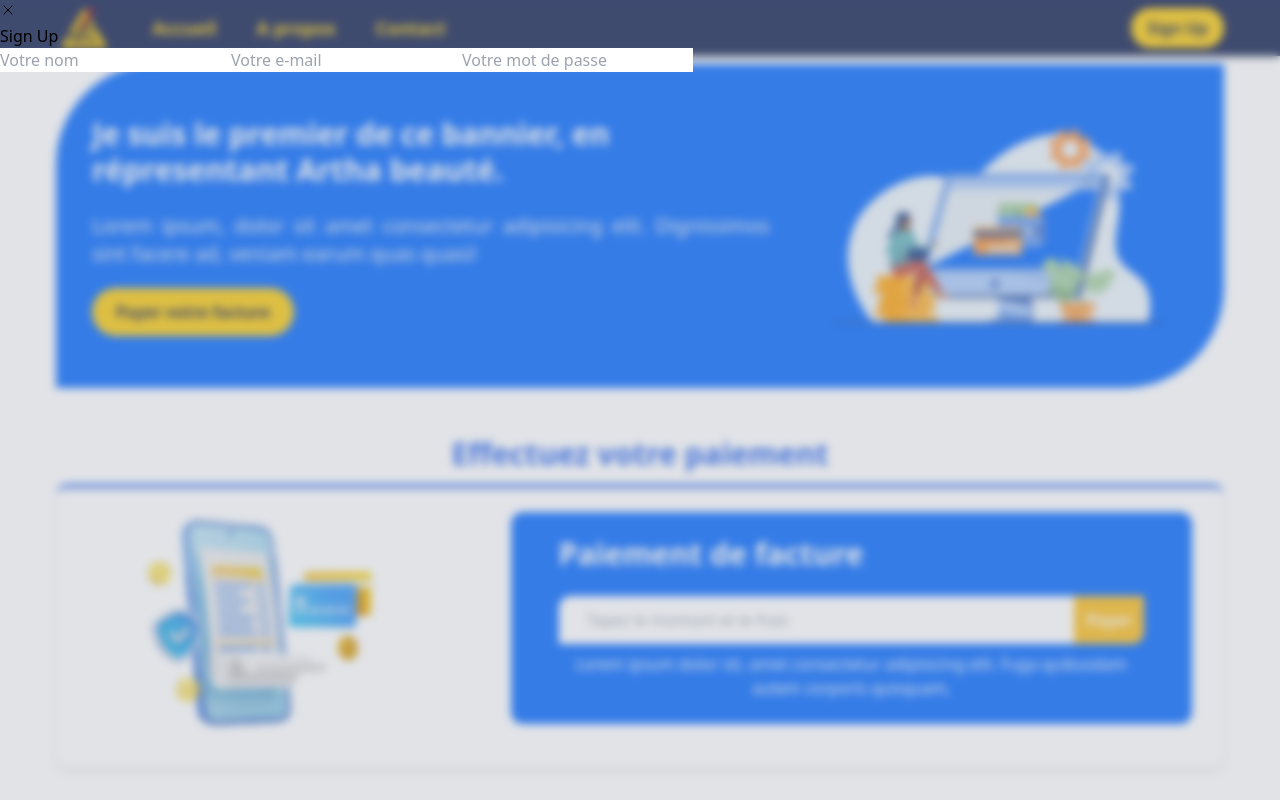
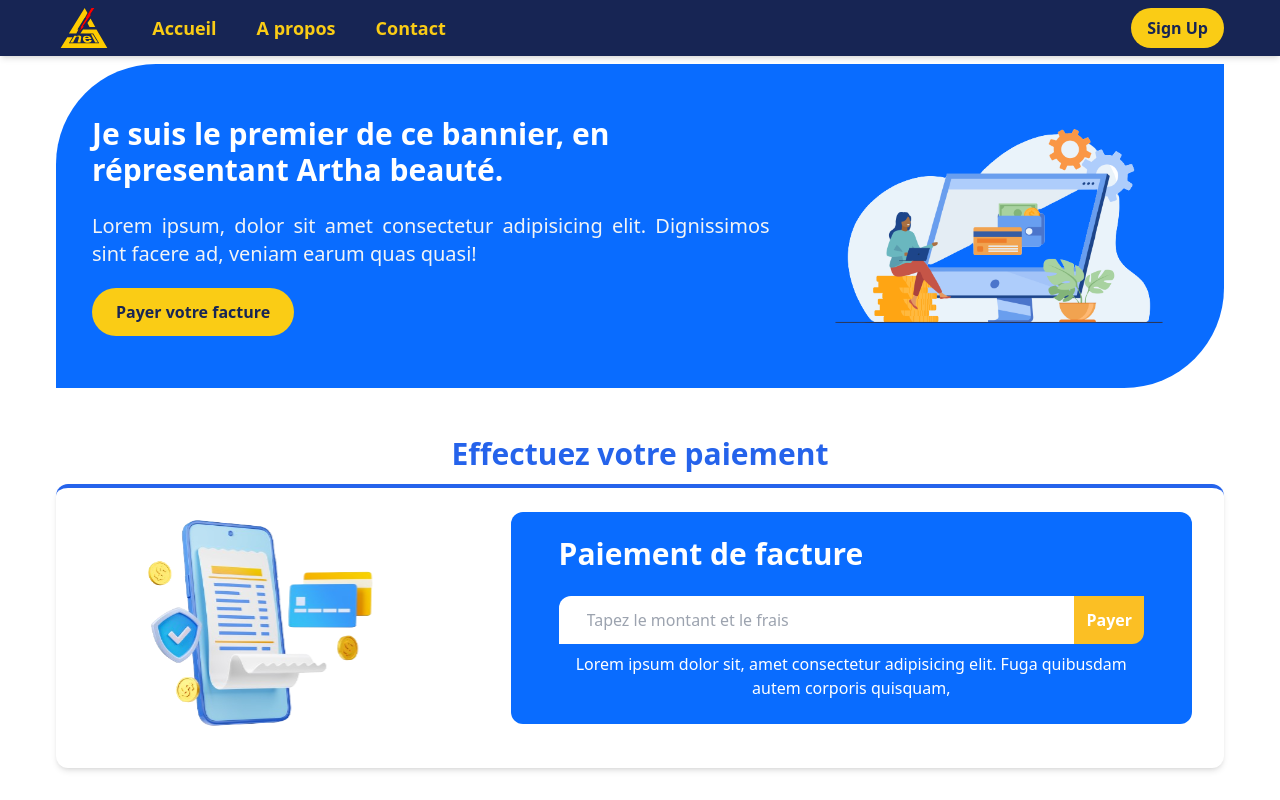
Before and after one commit to rovertnet/app_transact, a React (Vite) app: page / in a window 1280 px wide. Built offline with nearby package versions, Linux system fonts and the light colour scheme.

Commit message:
update the component Modal end

```diff
--- a/src/composants/header/Navbar.jsx
+++ b/src/composants/header/Navbar.jsx
@@ -5,6 +5,7 @@ import { HiOutlineXMark } from "react-icons/hi2";
 import Modal from "./modal/Modal";
 
 function Navbar() {
+  const [ showModal, setShowModal ] = useState(false)
   const [showMenu, setShowMenu] = useState(false);
   const toggleMenu = () => {
     setShowMenu(!showMenu);
@@ -40,7 +41,10 @@ function Navbar() {
             </ul>
           </div>
           <div className=" space-x-12 hidden md:flex items-center">
-            <button className=" bg-yellow-400 py-2 px-4 text-base font-semibold translate-all duration-300 rounded-3xl text-blue-950 hover:border-2 hover:border-purple-500 hover:text-purple-500 hover:bg-white">
+            <button
+              onClick={() => setShowModal(true)}
+              className=" bg-yellow-400 py-2 px-4 text-base font-semibold translate-all duration-300 rounded-3xl text-blue-950 hover:border-2 hover:border-purple-500 hover:text-purple-500 hover:bg-white"
+            >
               Sign Up
             </button>
             {/* modal */}
@@ -82,6 +86,7 @@ function Navbar() {
         ))}
         <div className=" space-x-12 md:flex items-center">
           <button
+            onClick={() => setShowModal(true)}
             offset={-80}
             className=" bg-blue-600 py-2 px-4 translate-all duration-300 rounded-3xl text-white hover:text-blue-600 hover:bg-white"
           >
@@ -89,7 +94,7 @@ function Navbar() {
           </button>
         </div>
       </div>
-      <Modal />
+        { showModal && <Modal onClose={() => setShowModal(false)}/>  }
     </>
   );
 }
--- a/src/composants/header/modal/Modal.jsx
+++ b/src/composants/header/modal/Modal.jsx
@@ -1,21 +1,56 @@
+import { useRef } from "react";
 import { HiOutlineXMark } from "react-icons/hi2";
 
-function Modal() {
+function Modal({onClose}) {
+  const modalRef = useRef();
+  const closeModal = (e) => {
+    if (modalRef.current === e.target) {
+        onClose();
+    }
+  }
   return (
-    <div className="fixed inset-0 bg-gray-400 bg-opacity-30 backdrop-blur-sm">
-      <div>
-        <button>
+    <div
+      ref={modalRef}
+      onClick={closeModal}
+      className="md:px-14 p-4 fixed inset-0 bg-gray-400 bg-opacity-30 backdrop-blur-sm flex justify-center items-center"
+    >
+      <div
+        ref={modalRef}
+        onClick={closeModal}
+        className="my-5 flex flex-col gap-5"
+      >
+        <button
+          onClick={onClose}
+          className="place-self-end font-semibold text-white text-2xl"
+        >
           <HiOutlineXMark />
         </button>
-        <div>
-          <h2>Sign Up</h2>
+        <div className=" bg-slate-200 rounded-xl md:px-14 px-8 py-8 flex flex-col gap-5 items-center mx-4">
+          <h2 className="font-extrabold text-2xl">Sign Up</h2>
           <form action="">
-            <div>
-              <input type="text" placeholder="Votre nom" />
-              <input type="text" placeholder="Votre e-mail" />
-              <input type="password" placeholder="Votre mot de passe" />
-            </div>
+            <input
+              className="md:w-full w-full px-4 py-3 mb-3 rounded-xl"
+              type="text"
+              placeholder="Votre nom"
+            />
+            <input
+              className="md:w-full w-full px-4 py-3 mb-3 rounded-xl"
+              type="text"
+              placeholder="Votre e-mail"
+            />
+            <input
+              className="md:w-full w-full px-4 py-3 mb-3 rounded-xl"
+              type="password"
+              placeholder="Votre mot de passe"
+            />
+            <button className="bg-[#096cff] px-4 py-2 text-white rounded-xl place-self-end text-xl font-semibold md:w-full w-full">
+              Inscrivez-vous
+            </button>
           </form>
+          <p className="text-center">
+            Vous avez déjà un compte{" "}
+            <button className="text-[#096cff] ">connectez-vous!</button>
+          </p>
         </div>
       </div>
     </div>
```
